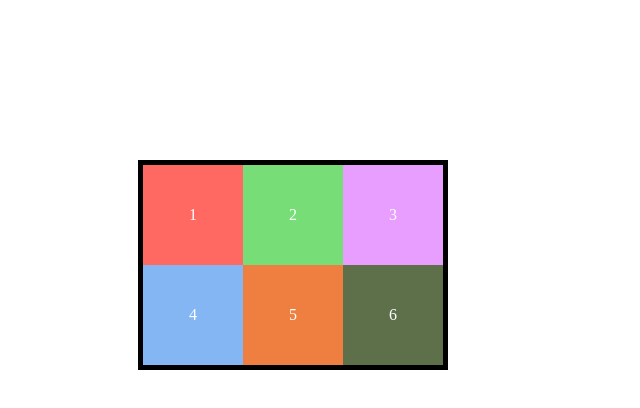
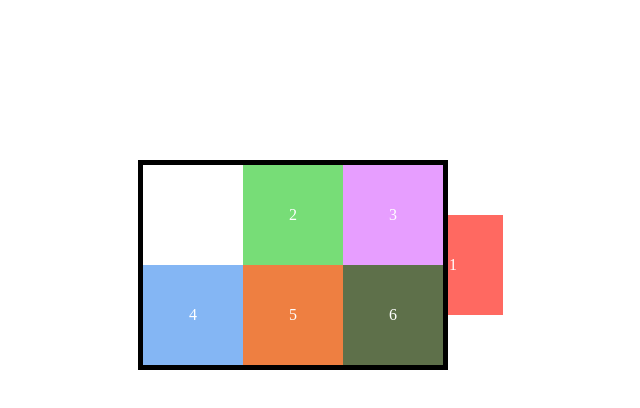
Before and after one commit to cmolinaalvarez/manuales-position, a plain HTML site: page index.html in a window 1280 px wide. Shown: the whole page, without its empty margins (347-987 px from the left). Drawn offline with Linux system fonts and the light colour scheme.

Commit message:
README v9

```diff
--- a/assets/css/position.css
+++ b/assets/css/position.css
@@ -5,6 +5,9 @@
 
 .caja-1{
     position: relative;
+    top:50px;
+    left:260px;
+    z-index:-10;
 }
 
 .caja-2{
```
Also changed, not shown: assets/img/imagen8.jpg (added), assets/img/imagen9.jpg (added), 1 other file.
